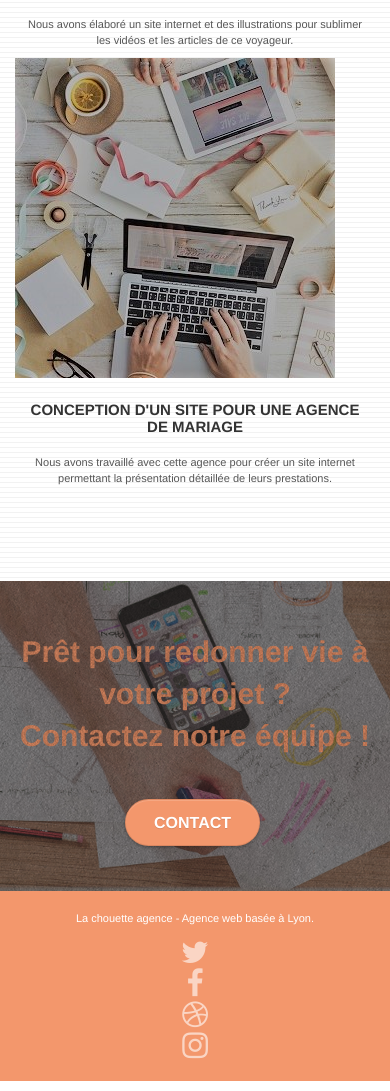
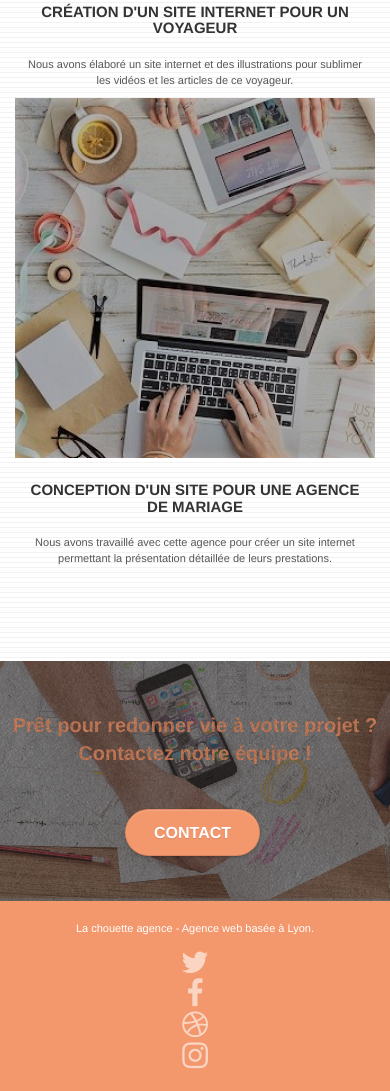
Before and after one commit to JuPrvnt/JustineProvent_4_27122021, a plain HTML site: page index.html in a window 390 px wide. Shown: the part 3761-4852 px from the top of the page. Drawn offline with Linux system fonts and the light colour scheme.

Commit message:
responsive img homepage

```diff
--- a/style.css
+++ b/style.css
@@ -1043,6 +1043,15 @@ h4 {
         width: 180px;
         height: 320px;
     }
+
+    .text-size-30px {
+        font-size: 20px;
+        font-weight: bold;
+    }
+
+    .img-responsive {
+        width: 100%;
+    }
 }
 
 @media (max-width: 400px) {
```
